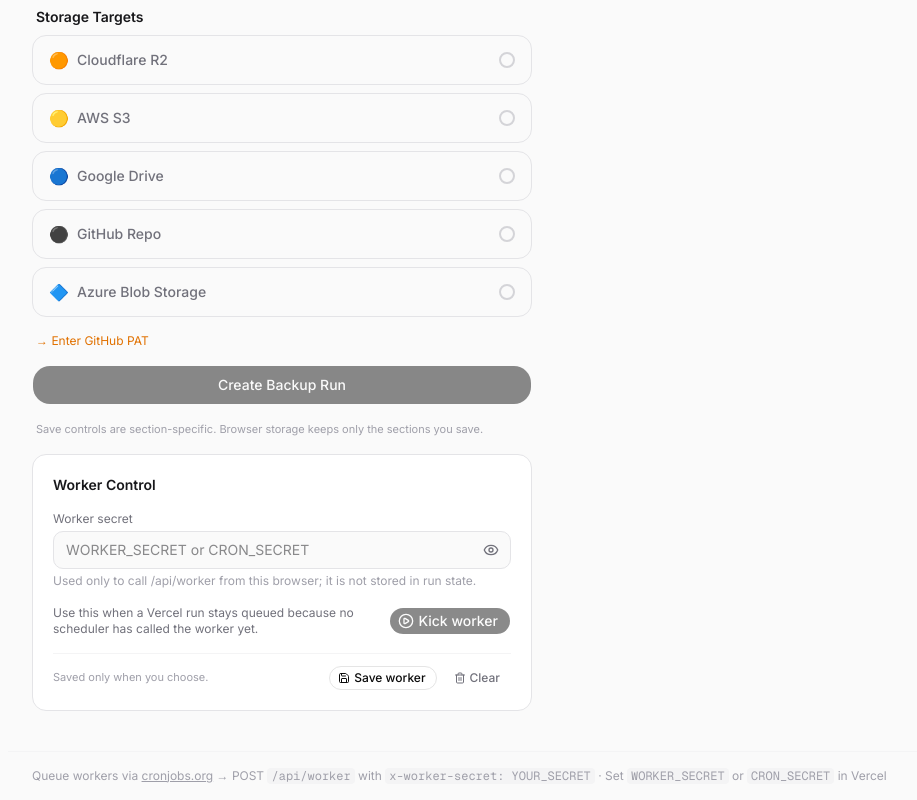
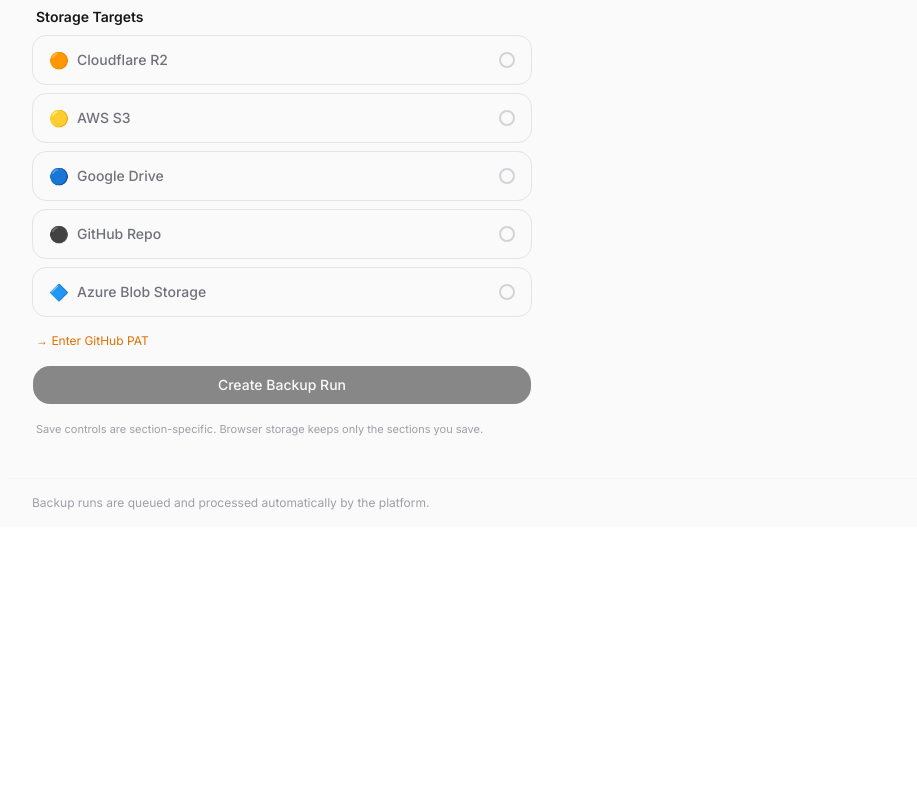
Before and after one commit to deepanimators/Detiq-GCE, a Next.js app in the folder web/: page / in a window 1280 px wide. Shown: the part 1146-1946 px from the top of the page, without its empty margins (56-973 px from the left). After the commit the page ends 1673 px from the top, so only its background shows below. Built offline with nearby package versions, Linux system fonts and the light colour scheme.

Commit message:
fix: make queue workers platform-managed

```diff
--- a/web/src/app/api/worker/route.ts
+++ b/web/src/app/api/worker/route.ts
@@ -5,15 +5,20 @@ export const runtime = 'nodejs';
 export const maxDuration = 300;
 
 function authorized(req: Request): boolean {
-  const expected = normalizeSecret(process.env.WORKER_SECRET ?? process.env.CRON_SECRET);
+  const expectedSecrets = [process.env.WORKER_SECRET, process.env.CRON_SECRET]
+    .map(normalizeSecret)
+    .filter(Boolean);
   const supplied =
     req.headers.get('x-cron-secret') ??
     req.headers.get('x-worker-secret') ??
     req.headers.get('authorization')?.replace(/^Bearer\s+/i, '') ??
     '';
   const normalizedSupplied = normalizeSecret(supplied);
-  if (!expected || normalizedSupplied.length !== expected.length) return false;
-  return crypto.timingSafeEqual(Buffer.from(normalizedSupplied), Buffer.from(expected));
+  if (!normalizedSupplied || !expectedSecrets.length) return false;
+  return expectedSecrets.some((expected) => {
+    if (normalizedSupplied.length !== expected.length) return false;
+    return crypto.timingSafeEqual(Buffer.from(normalizedSupplied), Buffer.from(expected));
+  });
 }
 
 function normalizeSecret(value: string | undefined): string {
--- a/web/src/app/page.tsx
+++ b/web/src/app/page.tsx
@@ -1,7 +1,7 @@
 'use client';
 
 import { useEffect, useState, useRef } from 'react';
-import { ClipboardCopy, Download, Eye, EyeOff, PlayCircle, Save, Trash2 } from 'lucide-react';
+import { ClipboardCopy, Download, Eye, EyeOff, Save, Trash2 } from 'lucide-react';
 import { Button } from '@/components/ui/button';
 
 // ── Types ─────────────────────────────────────────────────────────────────────
@@ -80,7 +80,6 @@ const CREDENTIAL_STORAGE_KEYS = {
   gdrive: 'detiq-gce-gdrive-v1',
   githubTarget: 'detiq-gce-github-target-v1',
   azure: 'detiq-gce-azure-v1',
-  worker: 'detiq-gce-worker-v1',
 } as const;
 
 type CredentialSection = keyof typeof CREDENTIAL_STORAGE_KEYS;
@@ -393,9 +392,6 @@ export default function Home() {
   const [storageAvailable, setStorageAvailable] = useState(true);
   const [credentialSaveStatus, setCredentialSaveStatus] = useState<CredentialStatusMap>({});
   const [logActionStatus, setLogActionStatus] = useState('');
-  const [workerSecret, setWorkerSecret] = useState('');
-  const [workerBusy, setWorkerBusy] = useState(false);
-  const [workerActionStatus, setWorkerActionStatus] = useState('');
   const logsEndRef = useRef<HTMLDivElement>(null);
 
   function applyPersistedSection(section: CredentialSection, state: PersistedSectionState) {
@@ -465,14 +461,9 @@ export default function Home() {
       return;
     }
 
-    if (section === 'azure') {
-      setBoolean('azureOn', setAzureOn);
-      setString('azureConn', setAzureConn);
-      setString('azureContainer', setAzureContainer);
-      return;
-    }
-
-    setString('workerSecret', setWorkerSecret);
+    setBoolean('azureOn', setAzureOn);
+    setString('azureConn', setAzureConn);
+    setString('azureContainer', setAzureContainer);
   }
 
   useEffect(() => {
@@ -488,7 +479,7 @@ export default function Home() {
       const legacyState = readStoredSection(LEGACY_FORM_STORAGE_KEY);
       const restored: CredentialStatusMap = {};
       for (const section of Object.keys(CREDENTIAL_STORAGE_KEYS) as CredentialSection[]) {
-        const state = readStoredSection(CREDENTIAL_STORAGE_KEYS[section]) ?? (section === 'worker' ? null : legacyState);
+        const state = readStoredSection(CREDENTIAL_STORAGE_KEYS[section]) ?? legacyState;
         if (state) {
           applyPersistedSection(section, state);
           restored[section] = 'Saved values restored from this browser.';
@@ -630,10 +621,7 @@ export default function Home() {
     if (section === 'githubTarget') {
       return { ghOn, ghOwner, ghRepo, ghBranch, ghPat, savedAt };
     }
-    if (section === 'azure') {
-      return { azureOn, azureConn, azureContainer, savedAt };
-    }
-    return { workerSecret, savedAt };
+    return { azureOn, azureConn, azureContainer, savedAt };
   }
 
   function setSectionStatus(section: CredentialSection, message: string) {
@@ -731,12 +719,7 @@ export default function Home() {
         return;
       }
 
-      if (workerSecret.trim()) {
-        addLog('[worker] Worker secret is present; requesting worker.');
-        void kickWorker({ automatic: true });
-      } else {
-        addLog('[worker] No worker secret set in the UI. If this run stays queued, enter WORKER_SECRET or CRON_SECRET and kick the worker.');
-      }
+      addLog('[worker] Platform worker dispatch requested. Runs may remain queued briefly until a worker claims the job.');
 
       await watchRun(body.run.id);
     } catch (e) {
@@ -812,51 +795,6 @@ export default function Home() {
       addLog(`ERROR: ${e}`);
     } finally {
       setRunning(false);
-    }
-  }
-
-  async function kickWorker(options: { automatic?: boolean } = {}) {
-    const secret = workerSecret.trim();
-    if (!secret) {
-      setWorkerActionStatus('Enter WORKER_SECRET or CRON_SECRET before kicking the worker.');
-      return;
-    }
-
-    setWorkerBusy(true);
-    setWorkerActionStatus(options.automatic ? 'Requesting worker automatically...' : 'Requesting worker...');
-    try {
-      const response = await fetch('/api/worker', {
-        method: 'POST',
-        headers: { 'x-worker-secret': secret },
-      });
-      const body = await response.json().catch(() => ({})) as {
-        processed?: boolean;
-        error?: string;
-        message?: string;
-        code?: string;
-      };
-
-      if (!response.ok) {
-        throw new Error(body.message ?? body.error ?? body.code ?? `Worker failed with HTTP ${response.status}`);
-      }
-
-      const message = body.processed
-        ? 'Worker accepted one queued run.'
-        : 'Worker found no unclaimed queued run.';
-      setWorkerActionStatus(message);
-      addLog(`[worker] ${message}`);
-
-      if (currentRun) {
-        const runResponse = await fetch(`/api/runs/${currentRun.id}`, { cache: 'no-store' });
-        const stored = await runResponse.json() as { run?: RunRecord };
-        if (stored.run) setCurrentRun(stored.run);
-      }
-    } catch (error) {
-      const message = `Worker request failed: ${error instanceof Error ? error.message : String(error)}`;
-      setWorkerActionStatus(message);
-      addLog(`ERROR: ${message}`);
-    } finally {
-      setWorkerBusy(false);
     }
   }
 
@@ -1185,39 +1123,6 @@ export default function Home() {
             Save controls are section-specific. Browser storage keeps only the sections you save.
           </p>
 
-          <Section title="Worker Control">
-            <Field
-              label="Worker secret"
-              value={workerSecret}
-              onChange={setWorkerSecret}
-              placeholder="WORKER_SECRET or CRON_SECRET"
-              type="password"
-              hint="Used only to call /api/worker from this browser; it is not stored in run state."
-            />
-            <div className="flex flex-wrap items-center justify-between gap-2">
-              <p className="text-xs text-zinc-500 dark:text-zinc-400 flex-1">
-                {queuedNeedsWorker
-                  ? 'This run is queued and waiting for a worker invocation.'
-                  : 'Use this when a Vercel run stays queued because no scheduler has called the worker yet.'}
-              </p>
-              <Button type="button" size="sm" onClick={() => void kickWorker()} disabled={workerBusy || !workerSecret.trim()}>
-                <PlayCircle data-icon="inline-start" />
-                {workerBusy ? 'Kicking...' : 'Kick worker'}
-              </Button>
-            </div>
-            {workerActionStatus && (
-              <p className={`text-xs break-words ${workerActionStatus.startsWith('Worker request failed') ? 'text-red-600 dark:text-red-400' : 'text-zinc-500 dark:text-zinc-400'}`}>
-                {workerActionStatus}
-              </p>
-            )}
-            <SectionStorageActions
-              label="worker"
-              status={credentialSaveStatus.worker}
-              disabled={!formHydrated || !storageAvailable}
-              onSave={() => saveCredentialSection('worker')}
-              onClear={() => clearCredentialSection('worker')}
-            />
-          </Section>
         </div>
 
         {/* ── Right: live log ────────────────────────────────────────────── */}
@@ -1260,7 +1165,7 @@ export default function Home() {
             <div className="border-b border-zinc-100 dark:border-zinc-800 px-4 py-3 flex-shrink-0 space-y-1 bg-zinc-50 dark:bg-zinc-900">
               {queuedNeedsWorker && (
                 <p className="text-xs text-amber-600 dark:text-amber-400 break-words">
-                  <span className="font-semibold">Waiting for worker:</span> call <code className="bg-amber-100/70 dark:bg-amber-950 px-1 rounded">/api/worker</code> with <code className="bg-amber-100/70 dark:bg-amber-950 px-1 rounded">x-worker-secret</code>, or use Worker Control.
+                  <span className="font-semibold">Waiting for worker:</span> the platform worker has not claimed this run yet. It should start automatically; if it does not, contact the platform administrator.
                 </p>
               )}
               {actualError && (
@@ -1341,11 +1246,7 @@ export default function Home() {
       </main>
 
       <footer className="relative z-10 max-w-6xl mx-auto px-6 py-4 text-xs text-zinc-400 border-t border-zinc-100 dark:border-zinc-800 bg-zinc-50 dark:bg-zinc-950 mt-2">
-        Queue workers via{' '}
-        <a href="https://cronjobs.org" className="underline hover:text-zinc-600">cronjobs.org</a>
-        {' '}→ POST <code className="bg-zinc-100 dark:bg-zinc-800 px-1 rounded">/api/worker</code>
-        {' '}with <code className="bg-zinc-100 dark:bg-zinc-800 px-1 rounded">x-worker-secret: YOUR_SECRET</code>
-        {' '}· Set <code className="bg-zinc-100 dark:bg-zinc-800 px-1 rounded">WORKER_SECRET</code> or <code className="bg-zinc-100 dark:bg-zinc-800 px-1 rounded">CRON_SECRET</code> in Vercel
+        Backup runs are queued and processed automatically by the platform.
       </footer>
     </div>
   );
--- a/web/src/lib/runs/worker.ts
+++ b/web/src/lib/runs/worker.ts
@@ -18,6 +18,7 @@ type ActiveRun = {
   repositories: Repo[];
 };
 
+const TERMINAL_STATUSES = new Set(['preflight_failed', 'completed', 'partial', 'failed', 'cancelled']);
 const activeRuns = new Map<string, ActiveRun>();
 
 export async function queueRun(runId: string, payload: RunCreatePayload, repositories: Repo[]): Promise<void> {
@@ -41,6 +42,13 @@ export async function processNextQueuedRun(): Promise<boolean> {
   const { job, token } = claimed;
 
   const controller = new AbortController();
+  const stored = await getRunStore().getRun(job.runId);
+  if (!stored || TERMINAL_STATUSES.has(stored.run.status)) {
+    await acknowledgeRun(token);
+    return true;
+  }
+
+  activeRuns.set(job.runId, { controller, payload: job.payload, repositories: job.repositories });
   try {
     await executeRun(job.runId, job.payload, job.repositories, controller);
     await acknowledgeRun(token);
@@ -52,7 +60,10 @@ export async function processNextQueuedRun(): Promise<boolean> {
       errorMessage: redactSecrets(error instanceof Error ? error.message : String(error)),
     });
     await emitRunEvent(job.runId, 'run.failed', 'Durable worker failed before acknowledging the job.');
+    await acknowledgeRun(token);
     throw error;
+  } finally {
+    activeRuns.delete(job.runId);
   }
   return true;
 }
```
Also changed, not shown: web/src/app/api/runs/route.ts (+13 -1 lines), web/src/lib/runs/queue.ts (+34 -2 lines), web/vercel.json, 1 other file (tests, documents, lock files or other folders).
